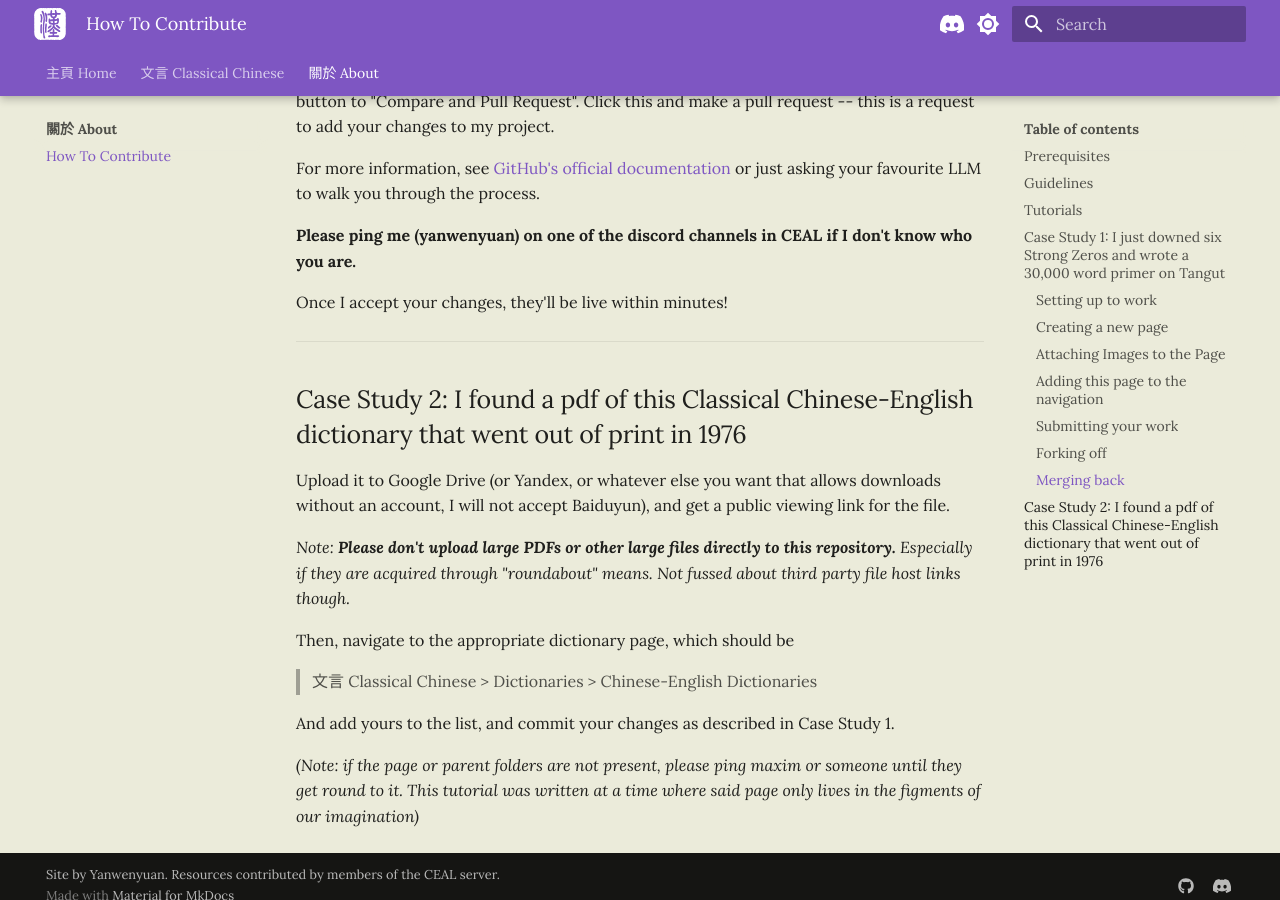
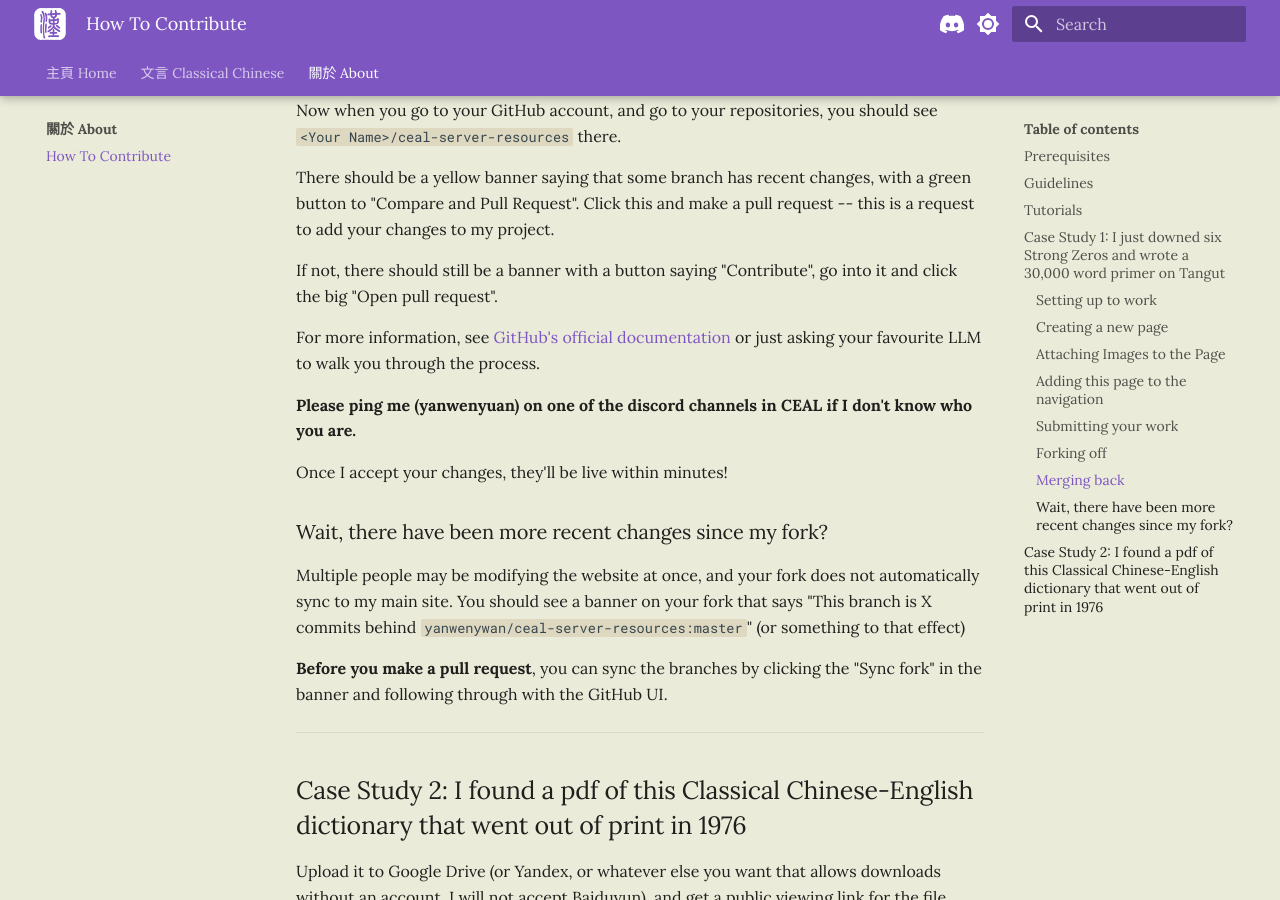
Before and after one commit to yanwenywan/ceal-server-resources, an MkDocs documentation site: the page built from docs/about/contribute.md, in a window 1280 px wide and 900 px high, scrolled down 5968 px. Built offline with MkDocs 1.6.1 and Material for MkDocs 9.7.7, drawn with Linux system fonts in a browser that asks for light colours; some web fonts are replaced; some of the changed text lies outside the part shown.

Commit message:
more on merging

```diff
--- a/docs/about/contribute.md
+++ b/docs/about/contribute.md
@@ -16,7 +16,7 @@ Contributing to this site is easy! (Relatively). This site is made using MkDocs,
 
 - ***Keep the file sizes lean.*** Only upload markdown and image files. For any large files, such as PDF scans, csv dumps, etc, it's best to use a public link from a hosting service like drive, and just link it here.
 - ***Try to categorise things nicely.*** Take advantage of the categories, folders, and subfolders we have.
-- That's it, really.
+- ***Make frequent commits.*** A "commit" (see [Submitting your work](#submitting-your-work)) is a checkpoint of your changes, so each single "change" you make (e.g. adding a page, editing a paragraph, adding a set of dictionaries) should be one commit. When you merge back in, you can merge multiple commits at once, so don't worry about making small, frequent checkpoints.
 
 ------
 
@@ -173,11 +173,19 @@ Now when you go to your GitHub account, and go to your repositories, you should
 
 There should be a yellow banner saying that some branch has recent changes, with a green button to "Compare and Pull Request". Click this and make a pull request -- this is a request to add your changes to my project.
 
+If not, there should still be a banner with a button saying "Contribute", go into it and click the big "Open pull request".
+
 For more information, see [GitHub's official documentation](https://docs.github.com/en/pull-requests/collaborating-with-pull-requests/proposing-changes-to-your-work-with-pull-requests/creating-a-pull-request) or just asking your favourite LLM to walk you through the process.
 
 **Please ping me (yanwenyuan) on one of the discord channels in CEAL if I don't know who you are.**
 
 Once I accept your changes, they'll be live within minutes!
+
+### Wait, there have been more recent changes since my fork?
+
+Multiple people may be modifying the website at once, and your fork does not automatically sync to my main site. You should see a banner on your fork that says "This branch is X commits behind `yanwenywan/ceal-server-resources:master`" (or something to that effect)
+
+**Before you make a pull request**, you can sync the branches by clicking the "Sync fork" in the banner and following through with the GitHub UI.
 
 -----
 
```
